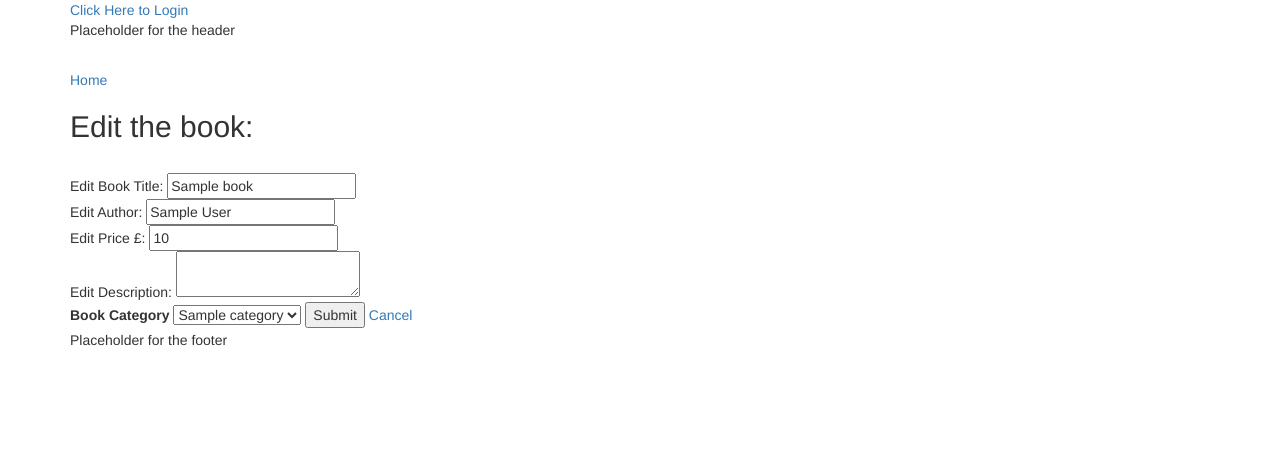
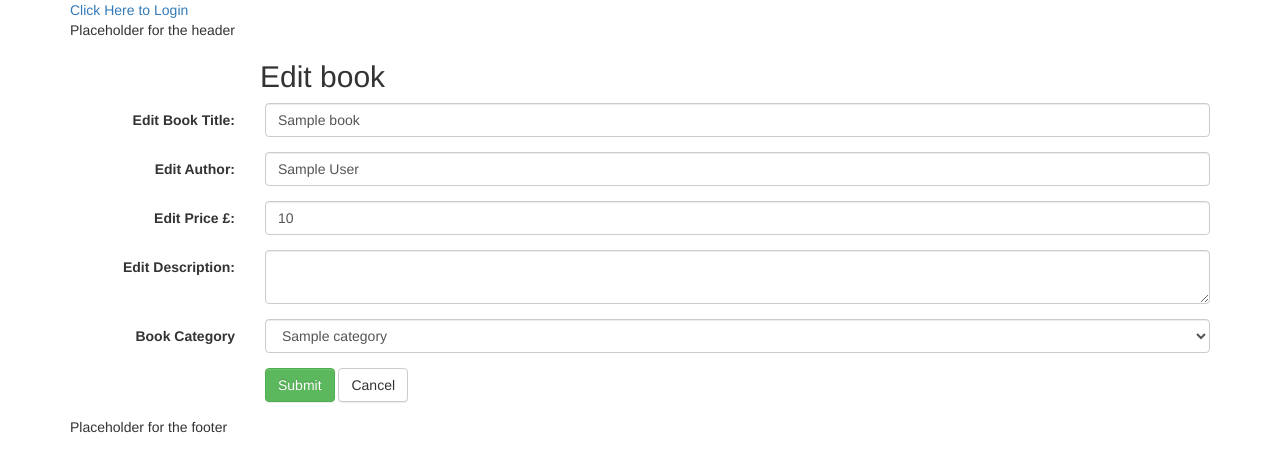
Before and after one commit to sam-atkins/fsnd-item_catalog, a Flask app: template catalog/templates/editbook.html in a window 1280 px wide. Shown: the top 472 px of the page. Run offline with Flask 2, Linux system fonts and the light colour scheme; the template is opened without the code that fills it: most values are stand-ins (such as "Sample title", 1, 10 or a date in 2020); form fields are guessed from the names that the template uses; parts of the project's set-up code (start-up, migrations or seed data) failed here and were passed over; some libraries are stand-ins or nearby versions.

Commit message:
feat: Bootstrap edit book form

```diff
--- a/catalog/templates/editbook.html
+++ b/catalog/templates/editbook.html
@@ -1,55 +1,80 @@
 {% extends "base.html" %}
 {% block content %}
 {% include "partials/header.html" %}
-    <div>
 
-        <br>
-        <a href="{{url_for('homePage.index')}}">Home</a>
-        <br>
-    </div>
-
-    <div>
-        <h2>Edit the book:</h2>
-        <br>
+    <div class="col=sm-10 col-sm-offset-2">
+        <h2>Edit book</h2>
     </div>
 
 
-    <form method="post">
-    {{ form.csrf_token }}
-            <div>Edit Book Title: {{ form.name(class="form_placeholder", value=book.name) }} </div>
+    <form class="form-horizontal" method="post">
+        {{ form.csrf_token }}
 
+        <div class="form-group">
+            <label class="col-sm-2 control-label">Edit Book Title:</label>
+            <div class="col-sm-10">
+            {{ form.name(class="form-control", value=book.name) }}
+            </div>
             {% if form.name.errors %}
+                <div class="col-sm-10 col-sm-offset-2">
                 <ul class="errors">{% for error in form.name.errors %}<li>{{ error }}</li>{% endfor %}</ul>
+                </div>
             {% endif %}
+        </div>
 
-            <div>Edit Author: {{ form.author(class="form_placeholder", value=book.author) }} </div>
+        <div class="form-group">
+            <label class="col-sm-2 control-label">Edit Author:</label>
+            <div class="col-sm-10">
+            {{ form.author(class="form-control", value=book.author) }}
+            </div>
+            {% if form.author.errors %}
+                <div class="col-sm-10 col-sm-offset-2">
+                <ul class="errors">{% for error in form.author.errors %}<li>{{ error }}</li>{% endfor %}</ul>
+                </div>
+            {% endif %}
+        </div>
 
-            {% if form.author.errors %}
-                <ul class="errors">{% for error in form.author.errors %}<li>{{ error }}</li>{% endfor %}</ul>
+        <div class="form-group">
+            <label class="col-sm-2 control-label">Edit Price £:</label>
+            <div class="col-sm-10">
+            {{ form.price(class="form-control", value=book.price) }}
+            </div>
+            {% if form.price.errors %}
+                <div class="col-sm-10 col-sm-offset-2">
+                <ul class="errors">{% for error in form.price.errors %}<li>{{ error }}</li>{% endfor %}</ul>
+                </div>
             {% endif %}
+        </div>
 
-            <div>Edit Price £: {{ form.price(class="form_placeholder", value=book.price) }} </div>
+        <div class="form-group">
+            <label class="col-sm-2 control-label">Edit Description:</label>
+            <div class="col-sm-10">
+            {{ form.description(class="form-control", value=book.description) }}
+            </div>
+            {% if form.description.errors %}
+                <div class="col-sm-10 col-sm-offset-2">
+                <ul class="errors">{% for error in form.description.errors %}<li>{{ error }}</li>{% endfor %}</ul>
+                </div>
+            {% endif %}
+        </div>
 
-            {% if form.price.errors %}
-                <ul class="errors">{% for error in form.price.errors %}<li>{{ error }}</li>{% endfor %}</ul>
-            {% endif %}
-
-            <div>Edit Description: {{ form.description(class="form_placeholder", value=book.description) }} </div>
-
-            {% if form.description.errors %}
-                <ul class="errors">{% for error in form.description.errors %}<li>{{ error }}</li>{% endfor %}</ul>
-            {% endif %}
-
-
-            <label>Book Category</label>
-            <select name="category" id="categoryList">
+        <div class="form-group">
+            <label class="col-sm-2 control-label">Book Category</label>
+            <div class="col-sm-10">
+                <select class="form-control" name="category" id="categoryList">
                 {% for category in categories  %}
                     <option value="{{category.name}}" {% if book.category_id == category.id  %} selected="selected" {% endif %} >{{category.name}}</option>
                 {% endfor %}
-            </select>
+                </select>
+            </div>
+        </div>
 
-            <button type="submit">Submit</button>
-            <a href="{{url_for('category_admin.showCategory', category_id=category_id)}}">Cancel</a>
+        <div class="form-group">
+            <div class="col-sm-offset-2 col-sm-10">
+                <button class="btn btn-success" type="submit">Submit</button>
+                <a class="btn btn-default" href="{{url_for('category_admin.showCategory', category_id=category_id)}}">Cancel</a>
+            </div>
+        </div>
     </form>
 
 {% include "partials/footer.html" %}
```
